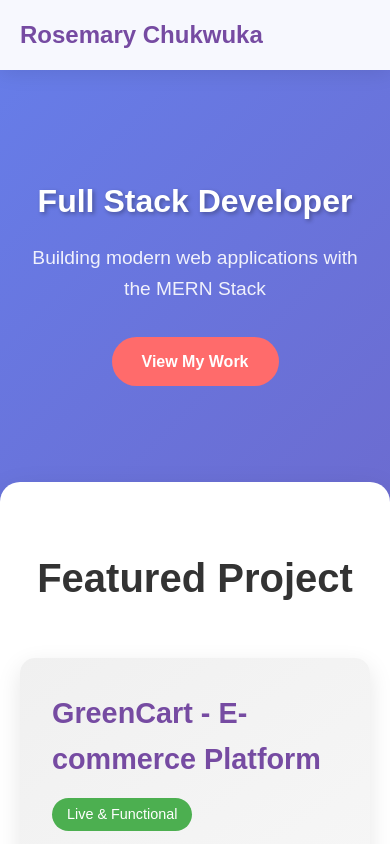
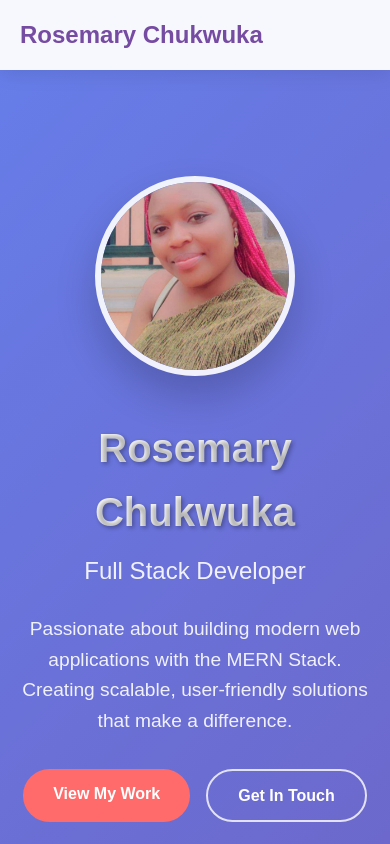
Before and after one commit to ChukwukaRosemary23/ChukwukaRosemary23.github.io, a plain HTML site: page index.html in a window 390 px wide. Shown: the top 844 px of the page. Drawn offline with Linux system fonts and the light colour scheme.

Commit message:
Add professional photo layout

```diff
--- a/index.html
+++ b/index.html
@@ -278,7 +278,118 @@
                 flex-direction: column;
                 align-items: center;
             }
+
+             .hero-content {
+    display: flex;
+    align-items: center;
+    gap: 3rem;
+    max-width: 1000px;
+    margin: 0 auto;
+}
+
+.profile-image {
+    flex: 0 0 300px;
+}
+
+.profile-pic {
+    width: 300px;
+    height: 300px;
+    border-radius: 50%;
+    object-fit: cover;
+    border: 6px solid rgba(255,255,255,0.9);
+    box-shadow: 0 20px 40px rgba(0,0,0,0.2);
+    transition: transform 0.3s ease;
+}
+
+.profile-pic:hover {
+    transform: scale(1.05);
+}
+
+.hero-text {
+    flex: 1;
+    text-align: left;
+}
+
+.hero-text h1 {
+    font-size: 3.5rem;
+    margin-bottom: 0.5rem;
+    background: linear-gradient(45deg, #fff, #f0f0f0);
+    -webkit-background-clip: text;
+    -webkit-text-fill-color: transparent;
+    background-clip: text;
+}
+
+.hero-text h2 {
+    font-size: 2rem;
+    margin-bottom: 1.5rem;
+    color: rgba(255,255,255,0.9);
+    font-weight: 300;
+}
+
+.hero-text p {
+    font-size: 1.2rem;
+    margin-bottom: 2rem;
+    opacity: 0.9;
+    line-height: 1.6;
+}
+
+.hero-buttons {
+    display: flex;
+    gap: 1rem;
+}
+
+.cta-button.primary {
+    background: #ff6b6b;
+    color: white;
+}
+
+.cta-button.secondary {
+    background: transparent;
+    color: white;
+    border: 2px solid rgba(255,255,255,0.8);
+}
+
+.cta-button.secondary:hover {
+    background: rgba(255,255,255,0.1);
+    border-color: white;
+}
+
+@media (max-width: 768px) {
+    .hero-content {
+        flex-direction: column;
+        text-align: center;
+        gap: 2rem;
+    }
+
+    .profile-image {
+        flex: none;
+    }
+
+    .profile-pic {
+        width: 200px;
+        height: 200px;
+    }
+
+    .hero-text {
+        text-align: center;
+    }
+
+    .hero-text h1 {
+        font-size: 2.5rem;
+    }
+
+    .hero-text h2 {
+        font-size: 1.5rem;
+    }
+
+    .hero-buttons {
+        justify-content: center;
+        flex-wrap: wrap;
+    }
+}
+
         }
+
     </style>
 </head>
 <body>
@@ -294,13 +405,25 @@
     </header>
 
     <main>
-        <section id="home" class="hero">
-            <div class="container">
-                <h1>Full Stack Developer</h1>
-                <p>Building modern web applications with the MERN Stack</p>
-                <a href="#projects" class="cta-button">View My Work</a>
+       <section id="home" class="hero">
+    <div class="container">
+        <div class="hero-content">
+            <div class="profile-image">
+                <img src="Profile.jpg" alt="Rosemary Chukwuka" class="profile-pic">
             </div>
-        </section>
+            <div class="hero-text">
+                <h1>Rosemary Chukwuka</h1>
+                <h2>Full Stack Developer</h2>
+                <p>Passionate about building modern web applications with the MERN Stack.
+                   Creating scalable, user-friendly solutions that make a difference.</p>
+                <div class="hero-buttons">
+                    <a href="#projects" class="cta-button primary">View My Work</a>
+                    <a href="#contact" class="cta-button secondary">Get In Touch</a>
+                </div>
+            </div>
+        </div>
+    </div>
+</section>
 
         <section id="projects" class="projects">
             <div class="container">
```
